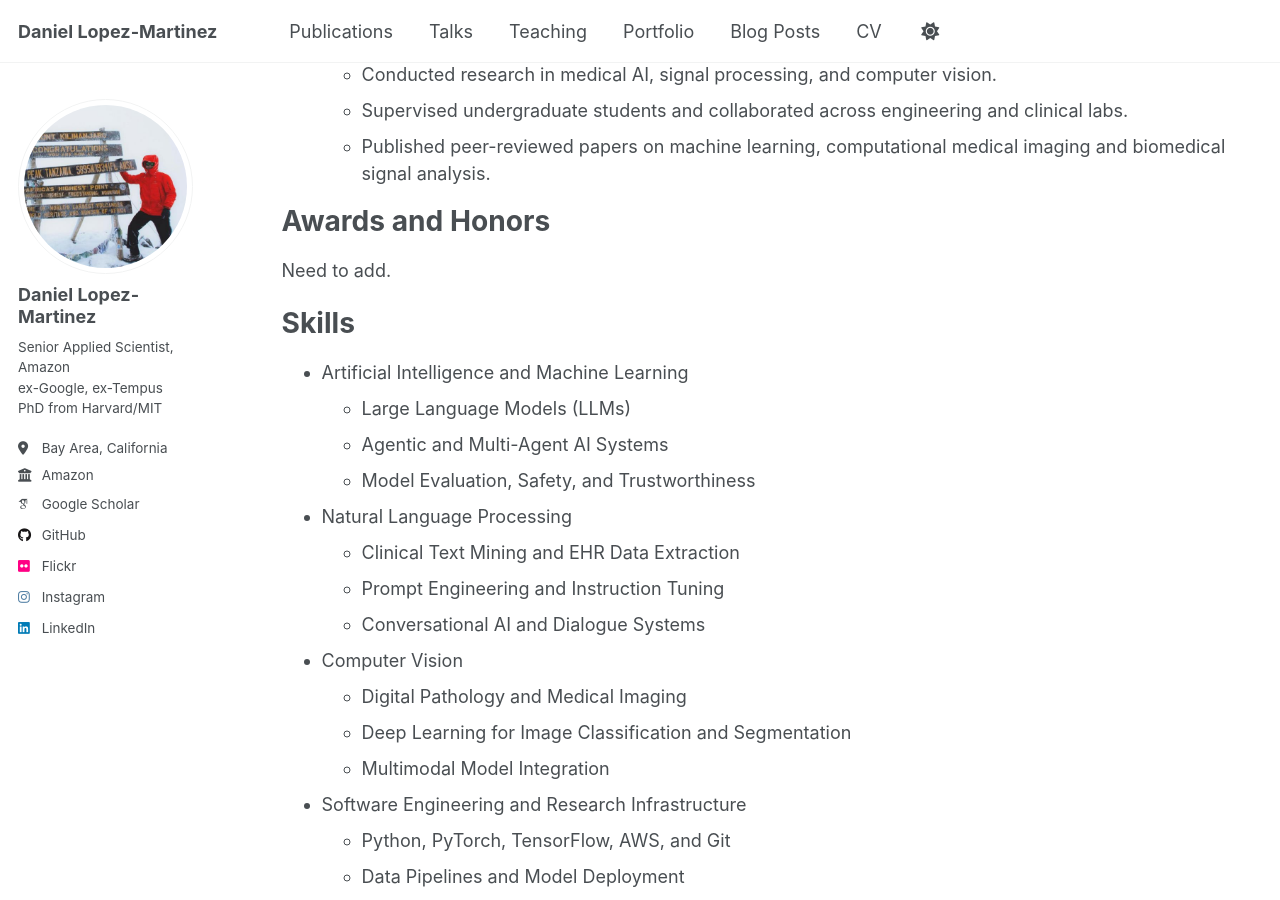
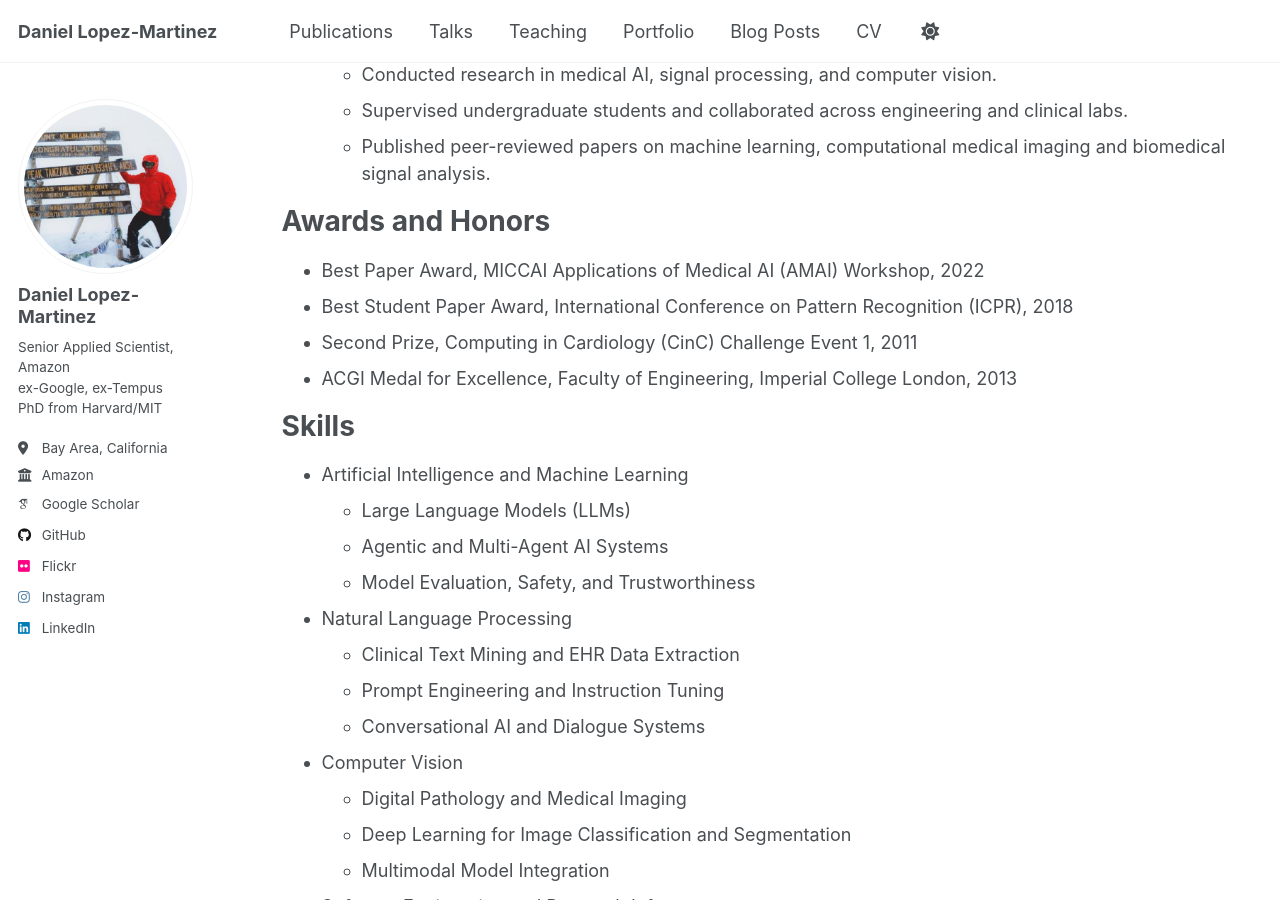
Before and after one commit to daniel-lopezmartinez/daniel-lopezmartinez.github.io, a Jekyll site: the page built from _pages/cv.md, in a window 1280 px wide and 900 px high, scrolled down 949 px. Built offline with Jekyll 4.4.1, drawn with Linux system fonts in a browser that asks for light colours; some web fonts are replaced; a script that is not in the unit is left out.

Commit message:
Adds awards

```diff
--- a/_pages/cv.md
+++ b/_pages/cv.md
@@ -45,7 +45,10 @@ Work Experience
 
 Awards and Honors
 ======
-Need to add.
+* Best Paper Award, MICCAI Applications of Medical AI (AMAI) Workshop, 2022
+* Best Student Paper Award, International Conference on Pattern Recognition (ICPR), 2018
+* Second Prize, Computing in Cardiology (CinC) Challenge Event 1, 2011
+* ACGI Medal for Excellence, Faculty of Engineering, Imperial College London, 2013
 
 Skills
 ======
```
